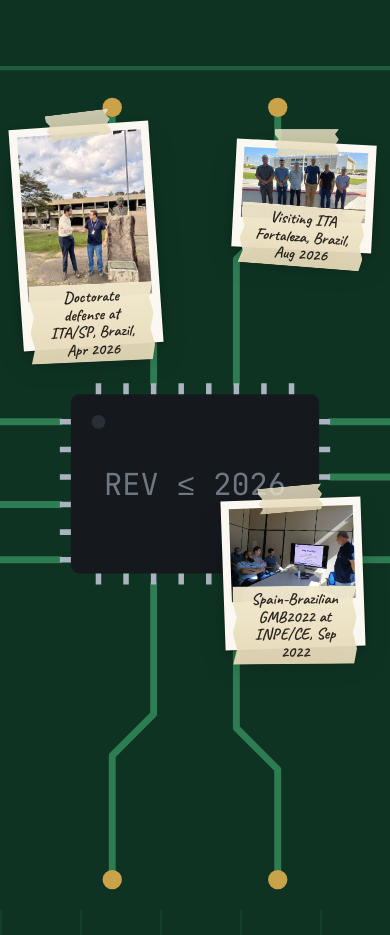
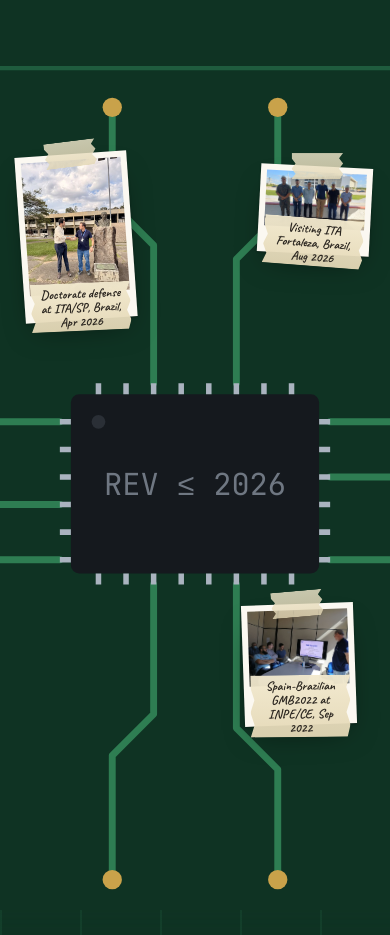
Before and after one commit to tapyu/tapyu.github.io, a plain HTML site: page portfolio.html in a window 390 px wide. Shown: the part 1200-2135 px from the top of the page. Drawn offline with nearby package versions, Linux system fonts and the light colour scheme.

Commit message:
fixed mobile view

```diff
--- a/assets/css/portfolio.css
+++ b/assets/css/portfolio.css
@@ -331,13 +331,27 @@
     margin-bottom: 32px;
   }
 
-  .curtain .taped-photo {
-    width: 140px;
-  }
-
   .taped-photo__legend {
     font-size: 1rem;
   }
+
+  /* On a tall phone screen the board is scaled to the height, so the chip (pins included)
+     spans 37.6vh–61.4vh: two small photos above it, below the tabs, and one below it. */
+  /* shorter phones get smaller photos, so the portrait one still clears the chip */
+  .curtain .taped-photo {
+    width: clamp(84px, 14vh, 112px);
+    padding: 6px 6px 0;
+  }
+
+  .curtain .taped-photo__legend {
+    margin: -10px auto -12px;
+    padding: 4px 8px 2px;
+    font-size: 0.8rem;
+  }
+
+  .curtain .taped-photo--top-left { top: min(88px, 11.5vh); left: 5vw; }
+  .curtain .taped-photo--top-right { top: min(100px, 13vh); right: 5vw; }
+  .curtain .taped-photo--bottom-right { top: calc(61.4vh + 20px); bottom: auto; right: 9vw; }
 }
 
 /* ---------- Projects ---------- */
--- a/portfolio.html
+++ b/portfolio.html
@@ -13,7 +13,7 @@
   <link rel="preconnect" href="https://fonts.gstatic.com" crossorigin>
   <link href="https://fonts.googleapis.com/css2?family=Caveat:wght@500;700&family=JetBrains+Mono:wght@400;600&family=Montserrat:wght@900&family=Space+Grotesk:wght@400;500;700&display=swap" rel="stylesheet">
   <link rel="stylesheet" href="assets/css/style.css?v=13">
-  <link rel="stylesheet" href="assets/css/portfolio.css?v=14">
+  <link rel="stylesheet" href="assets/css/portfolio.css?v=17">
 </head>
 <body class="portfolio-page">
   <nav class="site-nav" aria-label="Main">
```
